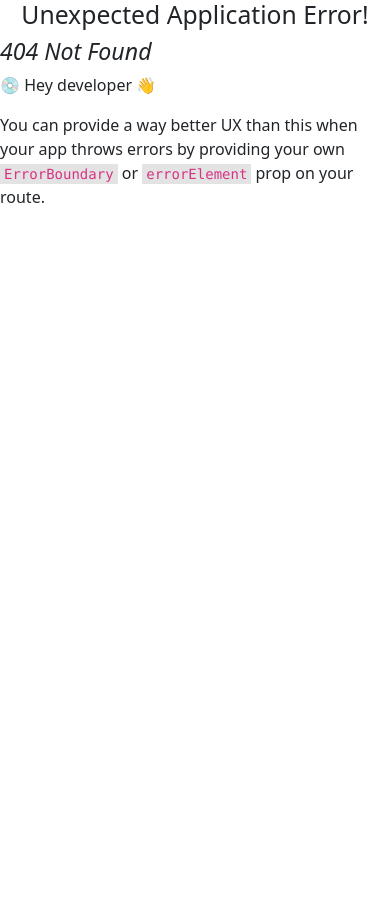
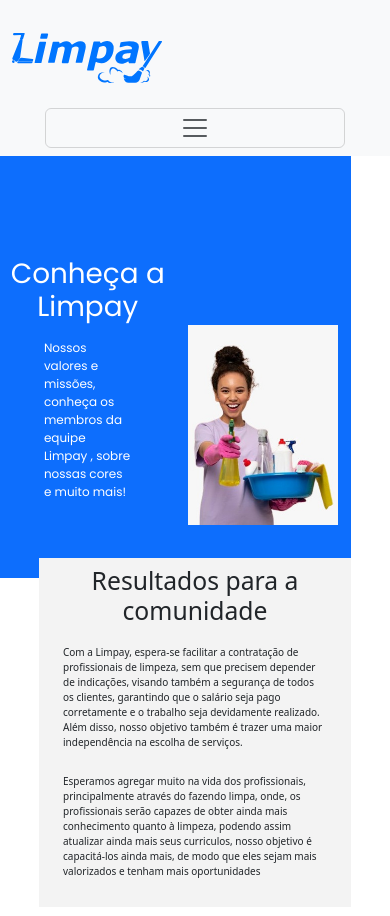
Before and after one commit to limpay-com/Teste, a React (Vite) app: page /QuemSomos in a window 390 px wide. Before the commit this address had no page. Shown: the top 916 px of the page. Before the commit the page ends 844 px from the top, so only its background shows below. Built offline with nearby package versions, Linux system fonts and the light colour scheme.

Commit message:
criando a parte de resultados para comunidade e arrumando o banner

```diff
--- a/src/App.jsx
+++ b/src/App.jsx
@@ -3,12 +3,11 @@
 import 'bootstrap/dist/js/bootstrap.esm';
 import { Outlet } from 'react-router-dom';
 import Menu from './components/menu/Menu';
-import Banner from './components/banner/Banner';
 
 function App() {
   return (
     <>
-      {/* <Menu /> */}
+      <Menu />
       <Outlet />
     </>
   );
--- a/src/components/banner/Banner.css
+++ b/src/components/banner/Banner.css
@@ -17,4 +17,11 @@
       color: var(--branco);
       font-family: var(--font-poppins);
     }
+
+    #c-img img{
+      width: 150px;
+      height: 200px;
+      margin-top: 20vh;
+    }
+
   }
--- a/src/components/banner/Banner.jsx
+++ b/src/components/banner/Banner.jsx
@@ -13,7 +13,7 @@
         nossas cores e muito mais!
       </div>
       </div>
-      <div className="container d-flex h-100 w-50 justify-content-center">
+      <div className="container d-flex h-100 w-50 justify-content-center" id="c-img">
       <img
         alt=""
         src={imagesrc}
--- a/src/components/menu/Menu.jsx
+++ b/src/components/menu/Menu.jsx
@@ -107,9 +107,9 @@
                 </a>
               </li>
               <li className="nav-item Limpay-teste mx-3">
-                <a className="nav-link" href="#">
+                <Link className="nav-link" to="/QuemSomos">
                   Quem Somos
-                </a>
+                </Link>
               </li>
               <li className="nav-item Limpay-teste mx-3">
                 <a
--- /dev/null
+++ b/src/components/quemsomos/QuemSomos.jsx
@@ -0,0 +1,16 @@
+import Banner from '../banner/Banner.jsx'
+import MulherEspirrando from '../../assets/images/Imagem-mulher-espirrando-tela.jpeg'
+import Resultadosparacomunidade from '../resultadosparacomunidade/resultadosparacomunidade.jsx'
+
+
+
+function QuemSomos() {
+return(
+    <>
+    <Banner imagesrc={MulherEspirrando} title={"Conheça a Limpay"}></Banner>
+    <Resultadosparacomunidade></Resultadosparacomunidade>
+    </>
+)
+}
+
+export default QuemSomos
--- /dev/null
+++ b/src/components/resultadosparacomunidade/Resultadosparacomunidade.css
@@ -0,0 +1,21 @@
+#c-resultados{
+    background-color:var(--cinza-final) ;
+    max-width: 90vw;
+    transform: translateY(-20px);
+    margin: auto;
+}
+
+.p{
+    max-width: 900px;
+}
+
+@media (max-width:578px) {
+    .p{
+        font-size: x-small;
+    }
+
+    #c-resultados{
+        max-width: 80vw;
+        margin: auto;
+    }
+}
--- /dev/null
+++ b/src/components/resultadosparacomunidade/Resultadosparacomunidade.jsx
@@ -0,0 +1,18 @@
+import Titulo from "../titulo/Titulo"
+import CSS from './Resultadosparacomunidade.css'
+
+function Resultadosparacomunidade() {
+    return(
+        <div className="container d-flex flex-column justify-content-center align-items-center" id="c-resultados">
+            <div>
+            <h2 className="m-2">Resultados para a comunidade</h2>
+                <div className="d-inline-block m-2">
+                    <p className="p-1 p"> Com a Limpay, espera-se facilitar a contratação de profissionais de limpeza, sem que  precisem depender de indicações, visando também a segurança de todos os clientes, garantindo que o salário seja pago corretamente e o trabalho seja devidamente realizado. Além disso, nosso objetivo também é trazer uma maior independência na escolha de serviços.</p>
+                    <p className="p-1 p">Esperamos agregar muito na vida dos profissionais, principalmente através do fazendo limpa, onde, os profissionais serão capazes de obter ainda mais conhecimento quanto à limpeza, podendo assim atualizar ainda mais seus curriculos, nosso objetivo é capacitá-los ainda mais, de modo que eles sejam mais valorizados e tenham mais oportunidades</p>
+                </div>
+            </div>
+        </div>
+    )
+}
+
+export default Resultadosparacomunidade
--- a/src/main.jsx
+++ b/src/main.jsx
@@ -6,6 +6,7 @@
 import Cadastro from './components/cadastro/Cadastro.jsx';
 import Login from './components/login/Login.jsx';
 import Inicio from './components/inicio/Inicio.jsx';
+import QuemSomos from './components/quemsomos/QuemSomos.jsx';
 
 const router = createBrowserRouter([
   {
@@ -23,7 +24,10 @@
       {
         path: '/',
         element: <Inicio />,
-      },
+      },{
+        path: '/QuemSomos',
+        element:<QuemSomos></QuemSomos>
+      }
     ],
   },
 ]);
```
Also changed, not shown: src/components/quemsomos/QuemSomos.css (added).
